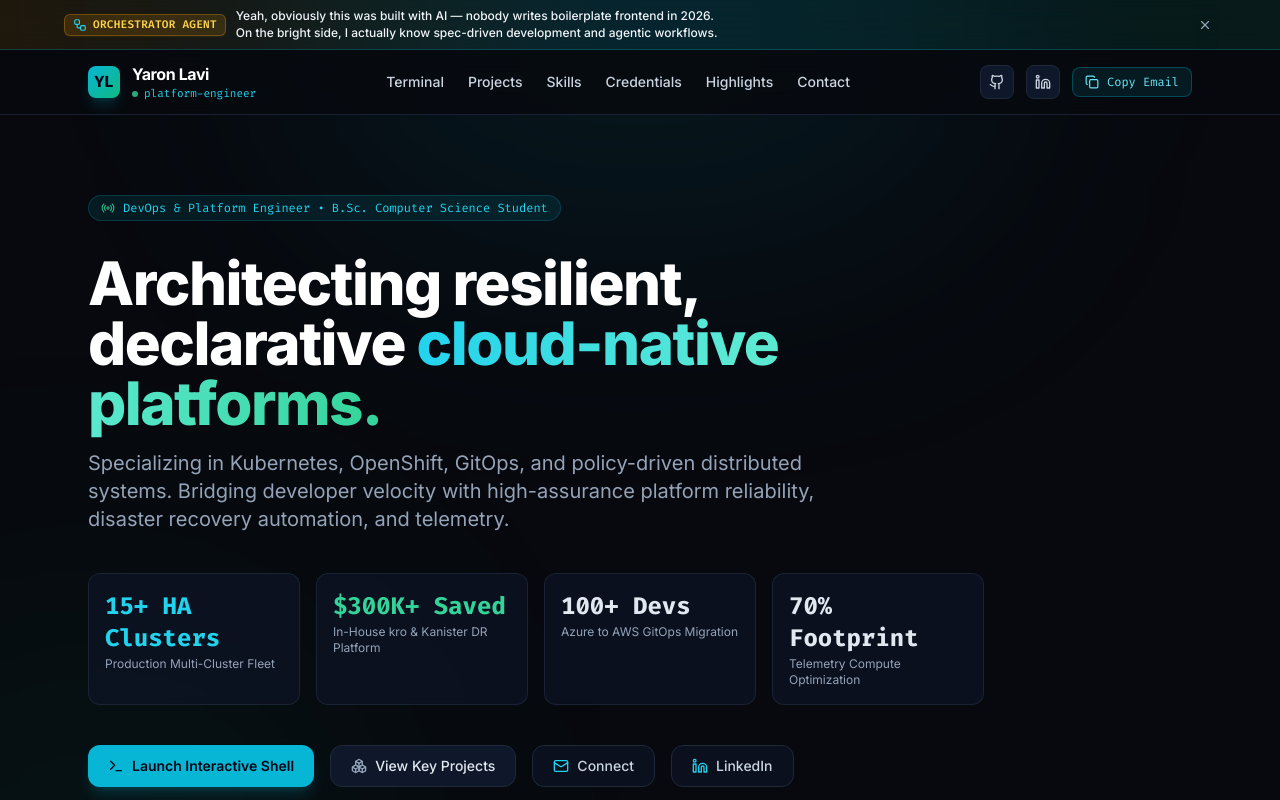
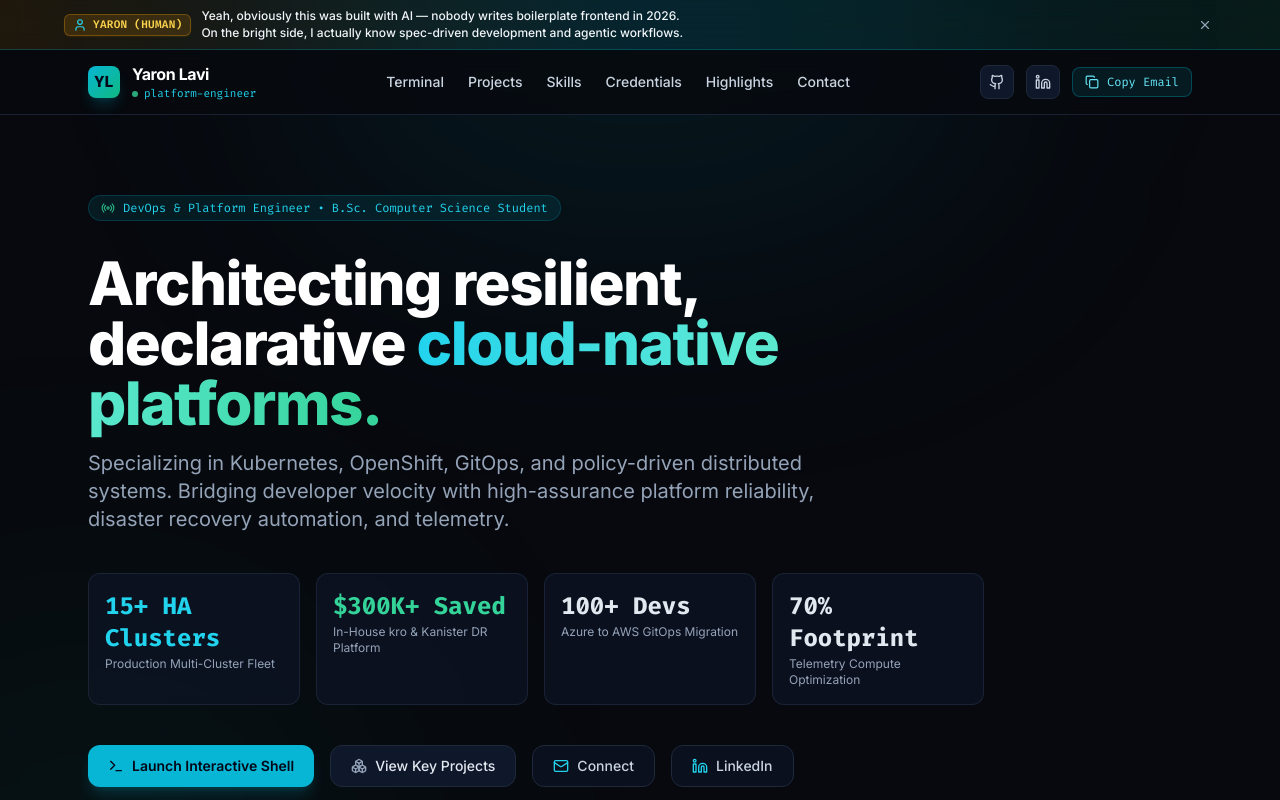
Before and after one commit to YaronL16/Web, a React (Vite) app: page / in a window 1280 px wide. Shown: the top 800 px of the page. Built offline with nearby package versions, Linux system fonts and the light colour scheme.

Commit message:
feat(banner): update badge to YARON (HUMAN) with user icon

```diff
--- a/portfolio.config.js
+++ b/portfolio.config.js
@@ -15,8 +15,8 @@ export const portfolioConfig = {
   // Top Disclaimer Banner
   disclaimerBanner: {
     enabled: true,
-    badge: "ORCHESTRATOR AGENT",
-    icon: "Workflow",
+    badge: "YARON (HUMAN)",
+    icon: "User",
     text: "Yeah, obviously this was built with AI — nobody writes boilerplate frontend in 2026.\nOn the bright side, I actually know spec-driven development and agentic workflows.",
   },
 
--- a/src/App.jsx
+++ b/src/App.jsx
@@ -28,6 +28,7 @@ import {
   Boxes,
   Bot,
   Workflow,
+  User,
   X,
   Languages,
   Globe,
@@ -60,7 +61,8 @@ const ICON_MAP = {
   Sparkles,
   Layers,
   Workflow,
-  Bot
+  Bot,
+  User
 }
 
 export default function App() {
@@ -81,7 +83,7 @@ export default function App() {
   } = portfolioConfig
 
   const [bannerDismissed, setBannerDismissed] = useState(false)
-  const BannerIcon = ICON_MAP[disclaimerBanner?.icon] || Workflow
+  const BannerIcon = ICON_MAP[disclaimerBanner?.icon] || User
   const [activeCategory, setActiveCategory] = useState(
     () => skillCategories[0]?.id || 'orchestration'
   )
@@ -186,7 +188,7 @@ ${customCmdList}
             <div className="flex items-center gap-2.5 flex-wrap sm:flex-nowrap">
               <span className="inline-flex items-center gap-1.5 px-2 py-0.5 rounded-md bg-amber-500/15 border border-amber-500/30 text-amber-300 font-mono text-[11px] font-semibold tracking-wide shrink-0 shadow-sm shadow-amber-500/10">
                 <BannerIcon className="w-3.5 h-3.5 text-cyan-400" />
-                <span>{disclaimerBanner?.badge || 'ORCHESTRATOR AGENT'}</span>
+                <span>{disclaimerBanner?.badge || 'YARON (HUMAN)'}</span>
               </span>
               <p className="text-slate-300 font-sans leading-snug whitespace-pre-line text-balance">
                 <span className="text-slate-100 font-medium">{disclaimerBanner.text}</span>
```
Also changed, not shown: specs/01-product-spec.md (+1 -1 lines), specs/02-architecture-spec.md (+1 -1 lines).
